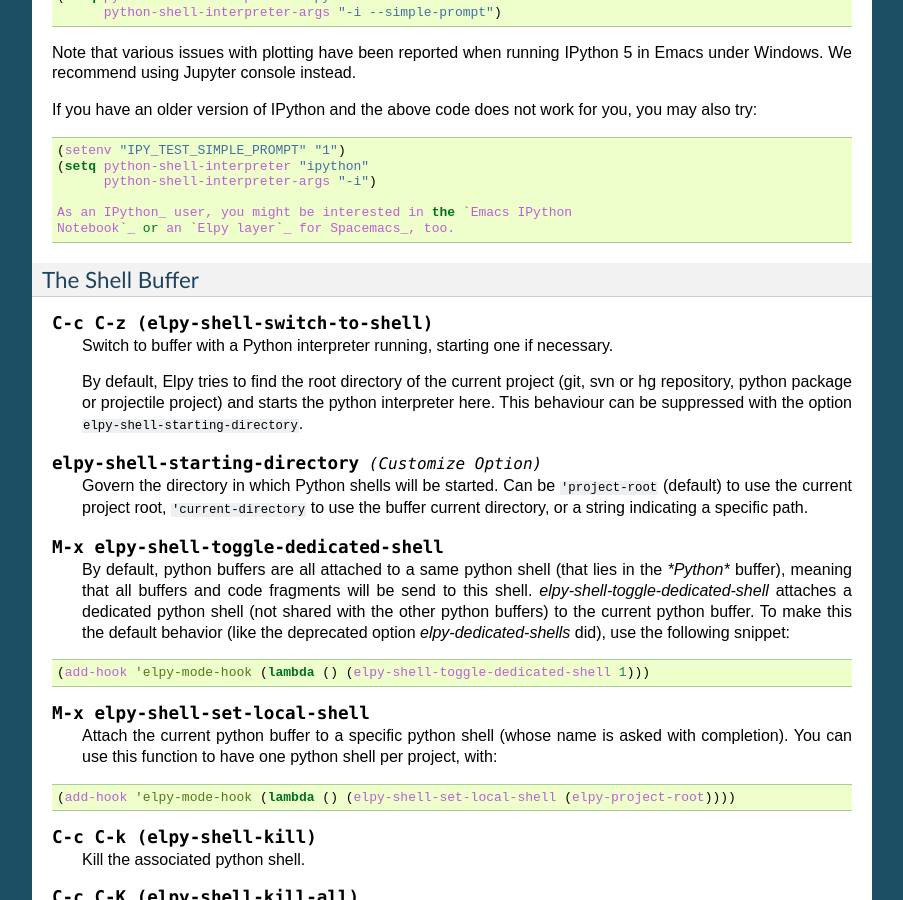
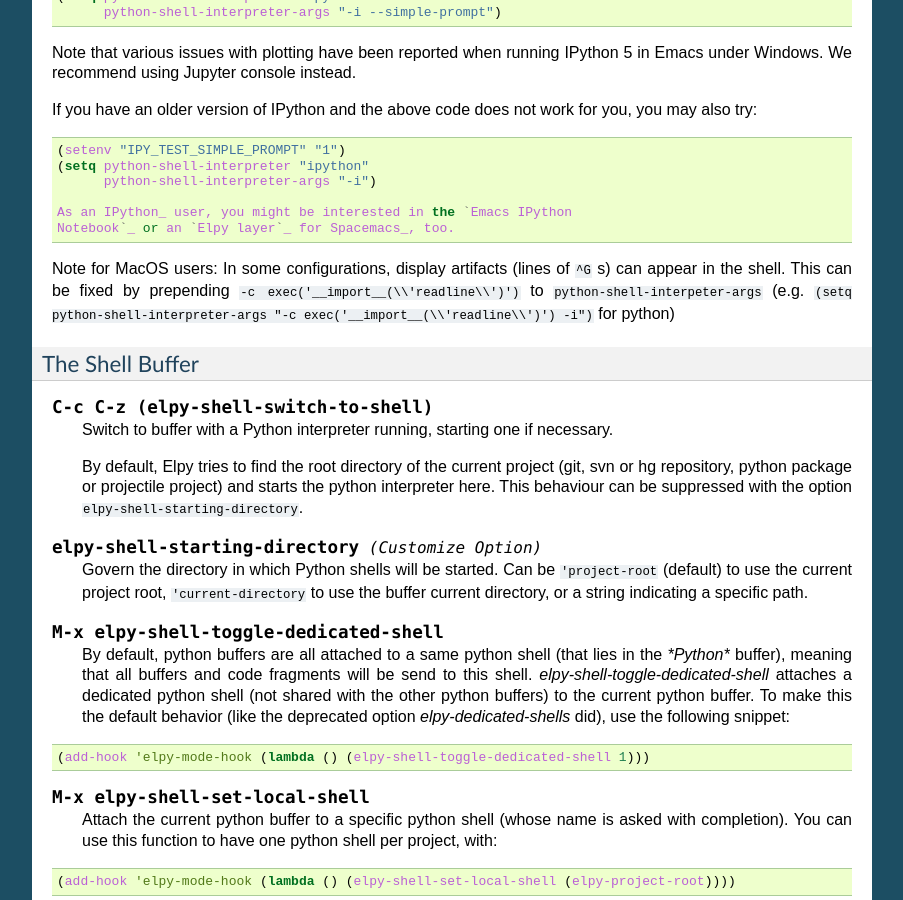
Before and after one commit to jorgenschaefer/elpy, a Sphinx documentation site: the page built from docs/ide.rst, in a window 1280 px wide and 900 px high, scrolled down 2953 px. Shown: the whole window, without its empty margins (198-1101 px from the left). Built offline with Sphinx 7.4.7, drawn with Linux system fonts in a browser that asks for light colours.

Commit message:
Added a note regarding issue 1550 for MacOS users

```diff
--- a/docs/ide.rst
+++ b/docs/ide.rst
@@ -248,6 +248,14 @@ you, you may also try:
 
    As an IPython_ user, you might be interested in the `Emacs IPython
    Notebook`_ or an `Elpy layer`_ for Spacemacs_, too.
+
+Note for MacOS users:
+In some configurations, display artifacts (lines of ``^G`` s) can
+appear in the shell. This can be fixed by prepending ``-c
+exec('__import__(\\'readline\\')')`` to
+``python-shell-interpeter-args`` (e.g. ``(setq
+python-shell-interpreter-args "-c exec('__import__(\\'readline\\')')
+-i")`` for python)
 
 .. _IPython: http://ipython.org/
 .. _Emacs IPython Notebook: https://tkf.github.io/emacs-ipython-notebook/
```
